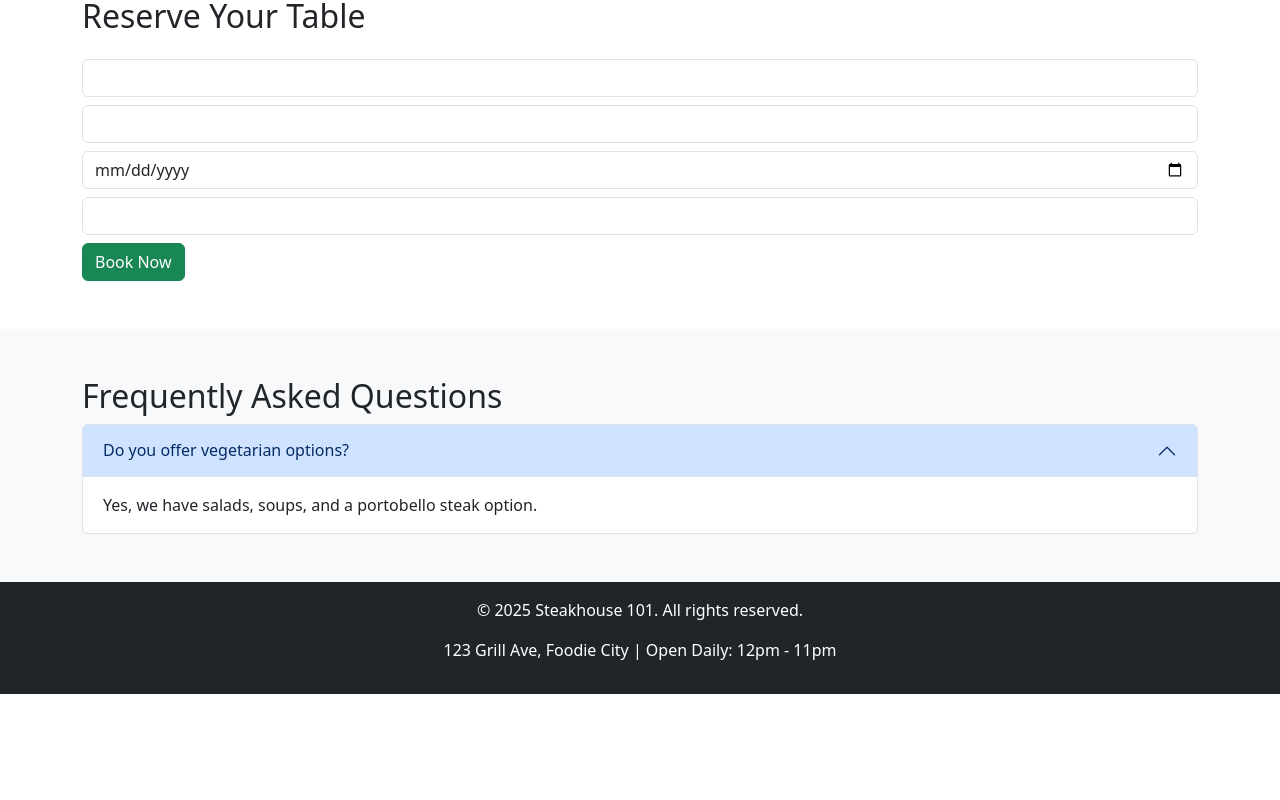
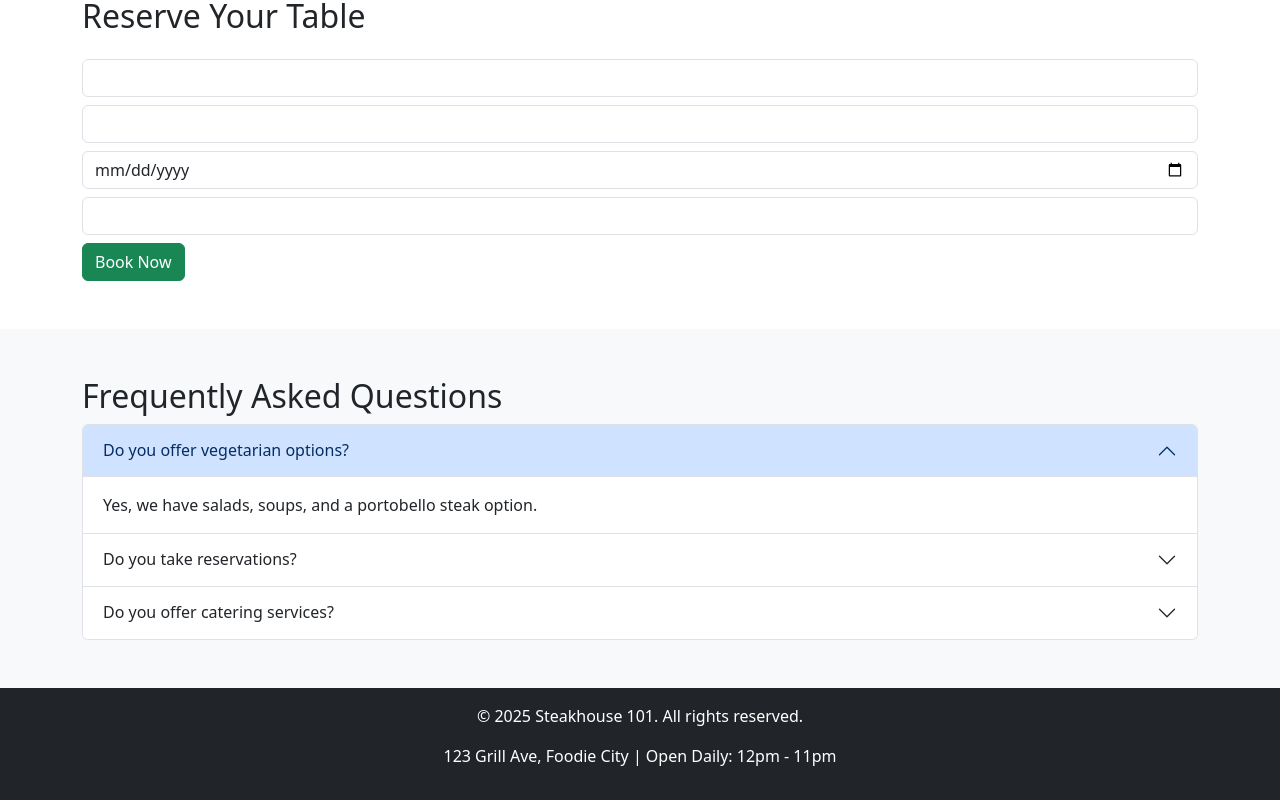
Before and after one commit to Leviticus-Here/steakhouse101, a React (Create React App) app: page / in a window 1280 px wide. Shown: the part 2341-3141 px from the top of the page. Before the commit the page ends 3035 px from the top, so only its background shows below. Built offline with nearby package versions, Linux system fonts and the light colour scheme.

Commit message:
Revamping the FAQ section

```diff
--- a/src/components/FAQ.js
+++ b/src/components/FAQ.js
@@ -6,16 +6,82 @@ const FAQ = () => (
     <div className="container">
       <h2>Frequently Asked Questions</h2>
       <div className="accordion" id="faqAccordion">
+
+        {/* FAQ Item 1 */}
         <div className="accordion-item">
           <h2 className="accordion-header">
-            <button className="accordion-button" type="button" data-bs-toggle="collapse" data-bs-target="#faq1">
+            <button
+              className="accordion-button"
+              type="button"
+              data-bs-toggle="collapse"
+              data-bs-target="#faq1"
+              aria-expanded="true"
+              aria-controls="faq1"
+            >
               Do you offer vegetarian options?
             </button>
           </h2>
-          <div id="faq1" className="accordion-collapse collapse show">
-            <div className="accordion-body">Yes, we have salads, soups, and a portobello steak option.</div>
+          <div
+            id="faq1"
+            className="accordion-collapse collapse show"
+            data-bs-parent="#faqAccordion"
+          >
+            <div className="accordion-body">
+              Yes, we have salads, soups, and a portobello steak option.
+            </div>
           </div>
         </div>
+
+        {/* FAQ Item 2 */}
+        <div className="accordion-item">
+          <h2 className="accordion-header">
+            <button
+              className="accordion-button collapsed"
+              type="button"
+              data-bs-toggle="collapse"
+              data-bs-target="#faq2"
+              aria-expanded="false"
+              aria-controls="faq2"
+            >
+              Do you take reservations?
+            </button>
+          </h2>
+          <div
+            id="faq2"
+            className="accordion-collapse collapse"
+            data-bs-parent="#faqAccordion"
+          >
+            <div className="accordion-body">
+              Yes, you can make a reservation through our website or by calling us.
+            </div>
+          </div>
+        </div>
+
+        {/* FAQ Item 3 */}
+        <div className="accordion-item">
+          <h2 className="accordion-header">
+            <button
+              className="accordion-button collapsed"
+              type="button"
+              data-bs-toggle="collapse"
+              data-bs-target="#faq3"
+              aria-expanded="false"
+              aria-controls="faq3"
+            >
+              Do you offer catering services?
+            </button>
+          </h2>
+          <div
+            id="faq3"
+            className="accordion-collapse collapse"
+            data-bs-parent="#faqAccordion"
+          >
+            <div className="accordion-body">
+              Yes, we offer catering for events and private parties. Contact us for details.
+            </div>
+          </div>
+        </div>
+
       </div>
     </div>
   </section>
```
Also changed, not shown: public/manifest.json.
